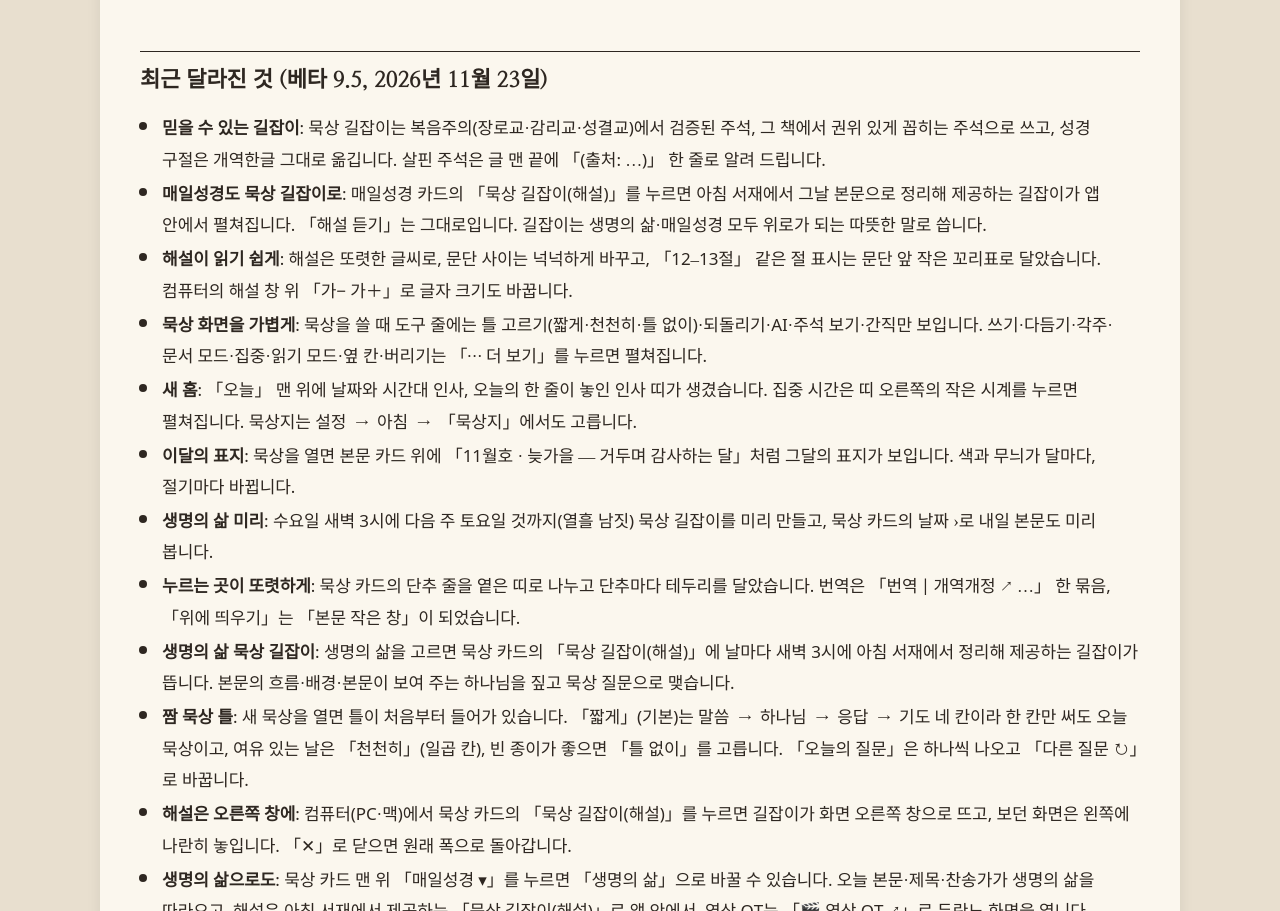
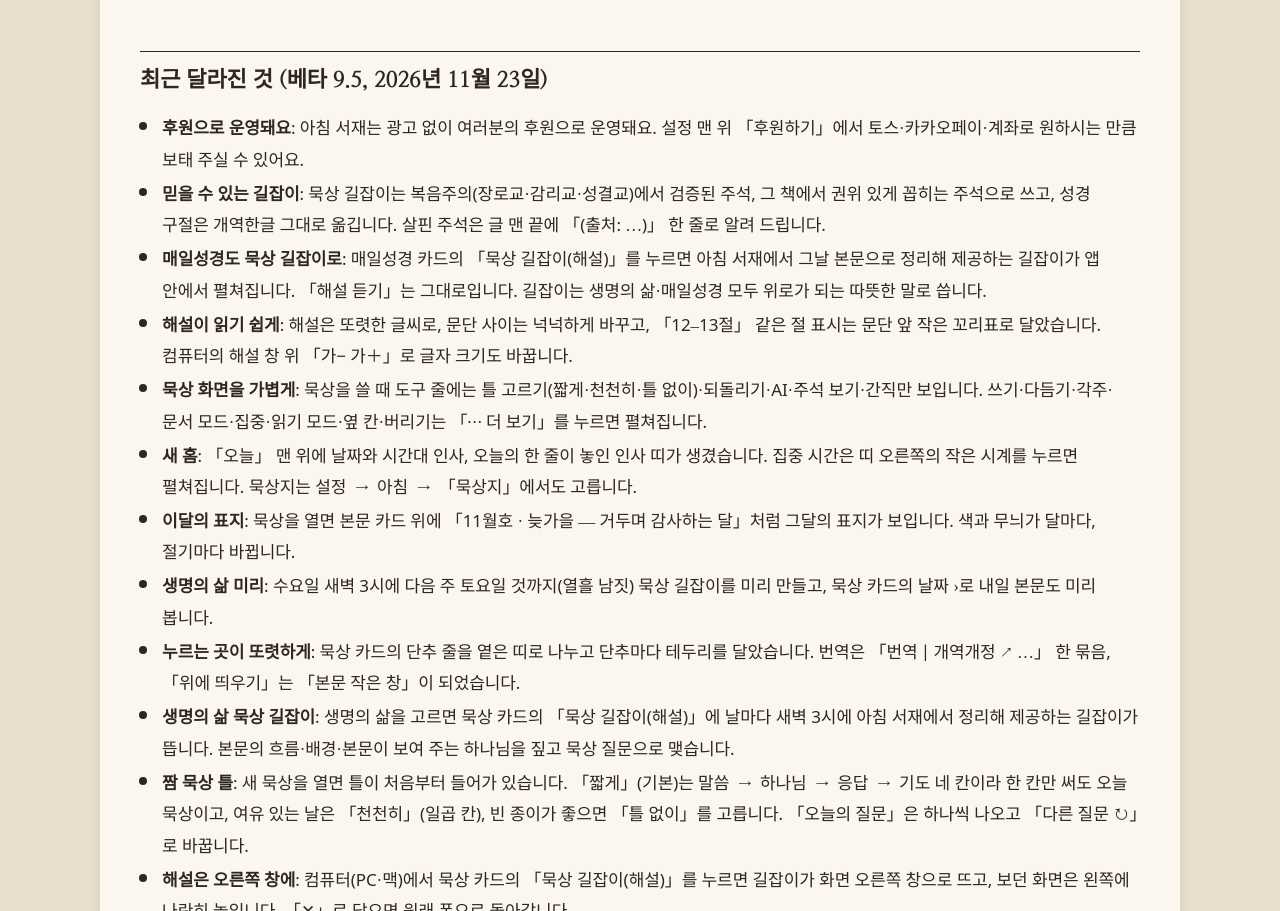
Before and after one commit to morningseojae/seojae-open, a plain HTML site: page sj7k2/manual/quick.html in a window 1280 px wide. Shown: the part 4465-5376 px from the top of the page. Drawn offline with Linux system fonts and the light colour scheme; a web font is replaced by a local one.

Commit message:
공개판 매뉴얼 「최근 달라진 것」에 후원 줄
Co-Authored-By: Claude Opus 5.5 <noreply@anthropic.com>

```diff
--- a/sj7k2/manual/quick.html
+++ b/sj7k2/manual/quick.html
@@ -425,6 +425,7 @@ h2.s-h{font-weight:800;font-size:22px;line-height:1.4;margin:1.2em 0 .7em;paddin
 </section>
 <section class="s-sec c12"><h2 class="s-h">최근 달라진 것 (베타 9.5, 2026년 11월 23일)</h2>
 <ul>
+<li><strong>후원으로 운영돼요</strong>: 아침 서재는 광고 없이 여러분의 후원으로 운영돼요. 설정 맨 위 「후원하기」에서 토스·카카오페이·계좌로 원하시는 만큼 보태 주실 수 있어요.</li>
 <li><strong>믿을 수 있는 길잡이</strong>: 묵상 길잡이는 복음주의(장로교·감리교·성결교)에서 검증된 주석, 그 책에서 권위 있게 꼽히는 주석으로 쓰고, 성경 구절은 개역한글 그대로 옮깁니다. 살핀 주석은 글 맨 끝에 「(출처: …)」 한 줄로 알려 드립니다.</li>
 <li><strong>매일성경도 묵상 길잡이로</strong>: 매일성경 카드의 「묵상 길잡이(해설)」를 누르면 아침 서재에서 그날 본문으로 정리해 제공하는 길잡이가 앱 안에서 펼쳐집니다. 「해설 듣기」는 그대로입니다. 길잡이는 생명의 삶·매일성경 모두 위로가 되는 따뜻한 말로 씁니다.</li>
 <li><strong>해설이 읽기 쉽게</strong>: 해설은 또렷한 글씨로, 문단 사이는 넉넉하게 바꾸고, 「12–13절」 같은 절 표시는 문단 앞 작은 꼬리표로 달았습니다. 컴퓨터의 해설 창 위 「가− 가＋」로 글자 크기도 바꿉니다.</li>
```
Also changed, not shown: 2 other files.
